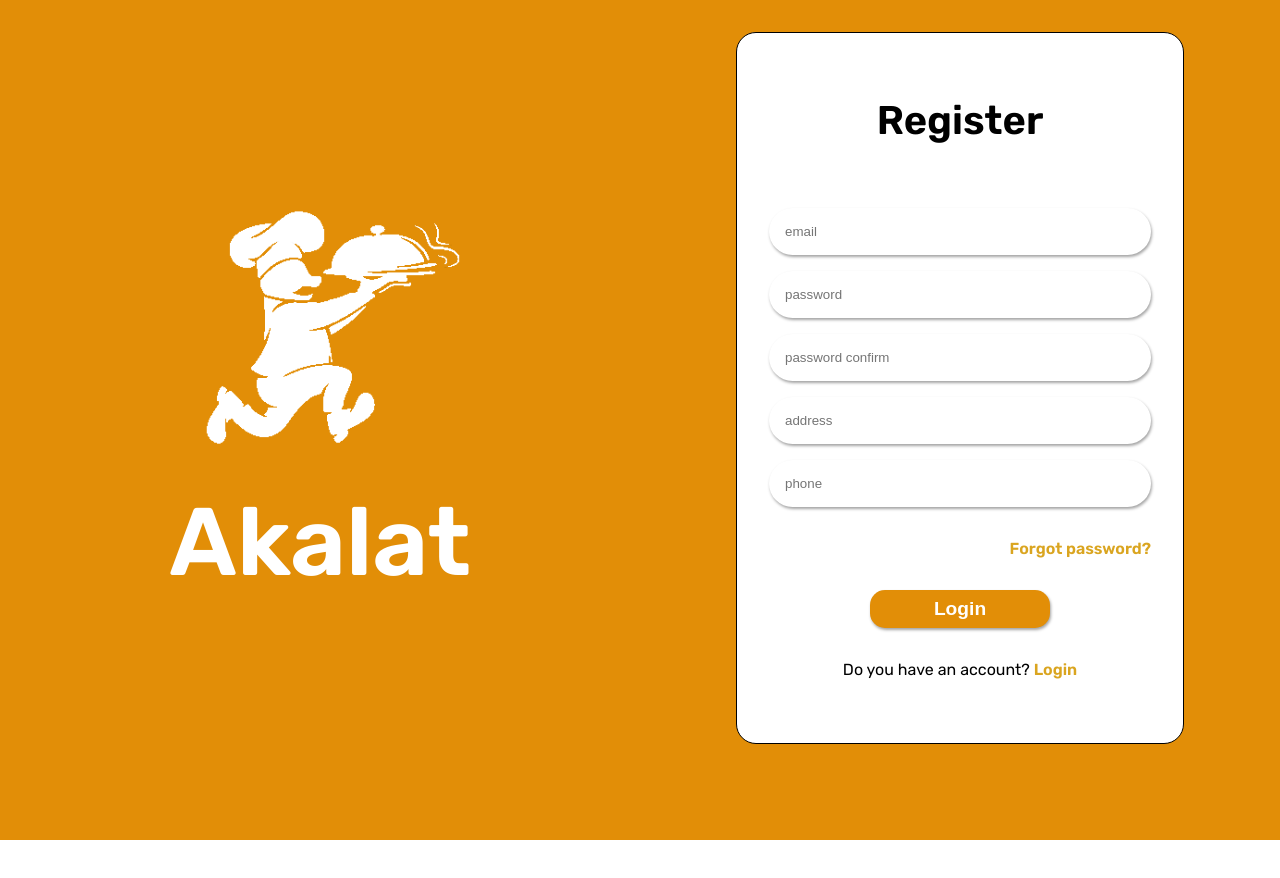
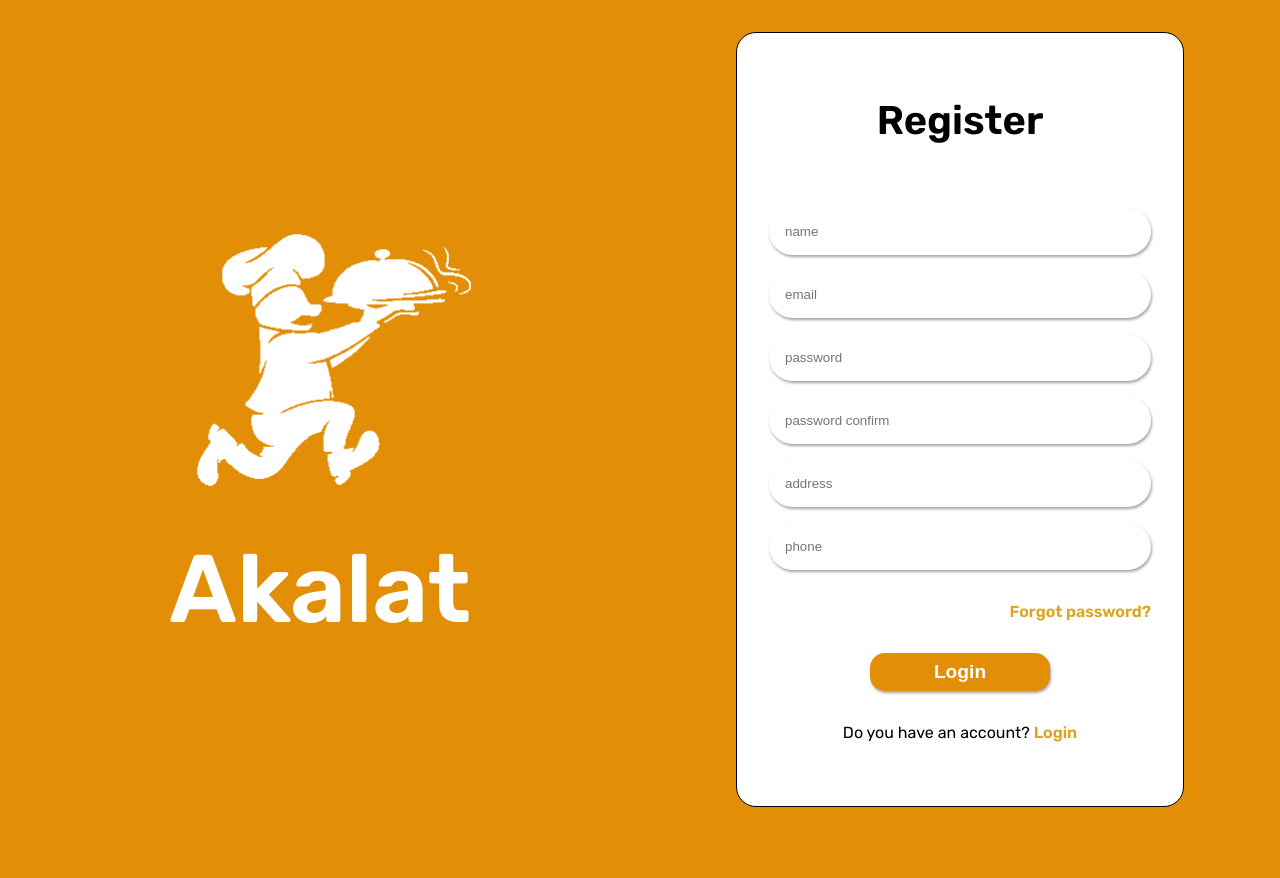
Before and after one commit to MoWafy001/akalat-frontend, a React (Create React App) app: page /register in a window 1280 px wide. Shown: the top 878 px of the page. Before the commit the page ends 840 px from the top, so only its background shows below. Built offline with nearby package versions, Linux system fonts and the light colour scheme.

Commit message:
feat: add login and register logic

```diff
--- a/package.json
+++ b/package.json
@@ -15,6 +15,7 @@
     "react-router-dom": "^6.11.1",
     "react-scripts": "5.0.1",
     "react-slideshow-image": "^4.2.1",
+    "react-toastify": "^9.1.2",
     "sass": "^1.62.1",
     "typescript": "^4.9.5",
     "web-vitals": "^2.1.4"
--- a/src/App.tsx
+++ b/src/App.tsx
@@ -1,6 +1,7 @@
 import { BrowserRouter, Route, Routes } from "react-router-dom";
 import "./App.scss";
 import "react-slideshow-image/dist/styles.css";
+import "react-toastify/dist/ReactToastify.css";
 import { Layout } from "./pages/Layout";
 import { Home } from "./pages/Home";
 import { Restaurants } from "./pages/Resturants";
@@ -13,9 +14,12 @@ import { Reviews } from "./pages/Reviews";
 import { Account } from "./pages/account";
 import { Login } from "./pages/Login";
 import { Register } from "./pages/Register";
+import { ToastContainer } from "react-toastify";
 
 function App() {
   return (
+    <>
+      <ToastContainer />
       <BrowserRouter>
         <Routes>
           {/* Login & Register */}
@@ -38,6 +42,7 @@ function App() {
           <Route path="*" element={<>not found</>} />
         </Routes>
       </BrowserRouter>
+    </>
   );
 }
 
--- /dev/null
+++ b/src/config/index.ts
@@ -0,0 +1,11 @@
+const API_URL = "http://localhost:4000/api/v1/";
+
+export const config = {
+  api: {
+    url: API_URL,
+    user: {
+      register: API_URL + "user/register",
+      login: API_URL + "user/login",
+    },
+  },
+};
--- a/src/pages/Login.tsx
+++ b/src/pages/Login.tsx
@@ -1,13 +1,50 @@
-import { Link } from "react-router-dom";
+import { Link, useNavigate } from "react-router-dom";
+import { toast } from "react-toastify";
+import { config } from "../config";
 
 export const Login = () => {
+  const navigate = useNavigate();
+
+  const handleLogin = async (e: any) => {
+    e.preventDefault();
+    const form = e.target;
+    const email = form.email.value;
+    const password = form.password.value;
+
+    return await fetch(form.action, {
+      method: "POST",
+      headers: {
+        "Content-Type": "application/json",
+      },
+      body: JSON.stringify({ email, password }),
+    })
+      .then((res) => res.json())
+      .then((res) => {
+        if (res.success) {
+          toast.success("Login successful");
+          localStorage.setItem("token", res.token);
+          localStorage.setItem("user", JSON.stringify(res.record));
+          return navigate("/");
+        } else {
+          toast.error(res.error);
+        }
+      })
+      .catch((err) => {
+        toast.error("Something went wrong");
+      });
+  };
+
   return (
     <div className="auth-container">
       <div className="banner-half">
         <img src="/akalat-logo.png" />
         <h1>Akalat</h1>
       </div>
-      <div className="auth-input">
+      <form
+        className="auth-input"
+        action={config.api.user.login}
+        onSubmit={handleLogin}
+      >
         <h2>Login</h2>
         <div className="inputs">
           <input type="text" name="email" placeholder="email" />
@@ -24,7 +61,7 @@ export const Login = () => {
         <div className="notice">
           Don't have an account? <Link to="/register">Register</Link>
         </div>
-      </div>
+      </form>
     </div>
   );
 };
--- a/src/pages/Register.tsx
+++ b/src/pages/Register.tsx
@@ -1,20 +1,77 @@
-import { Link } from "react-router-dom";
+import { Link, useNavigate } from "react-router-dom";
+import { config } from "../config";
+import { toast } from "react-toastify";
 
 export const Register = () => {
+  const navigate = useNavigate();
+
+  const handleRegister = async(e: any) => {
+    e.preventDefault();
+    const form = e.target;
+    const name = form.name.value;
+    const email = form.email.value;
+    const password = form.password.value;
+    const passwordConfirm = form["password-confirm"].value;
+    const address = form.address.value;
+    const phone = form.phone.value;
+
+    if (password !== passwordConfirm) {
+      toast.error("Passwords do not match");
+      return;
+    }
+
+    return await fetch(form.action, {
+      method: "POST",
+      headers: {
+        "Content-Type": "application/json",
+      },
+      body: JSON.stringify({ name, email, password, address, phone }),
+    })
+      .then((res) => res.json())
+      .then((res) => {
+        if (res.success) {
+          toast.success("Account created successfully");
+          toast.info("Please login to continue");
+          return navigate("/login");
+        } else {
+          toast.error(res.error);
+        }
+      })
+      .catch((err) => {
+        toast.error("Something went wrong");
+      });
+  };
+
   return (
     <div className="auth-container">
       <div className="banner-half">
         <img src="/akalat-logo.png" />
         <h1>Akalat</h1>
       </div>
-      <div className="auth-input">
+      <form
+        className="auth-input"
+        action={config.api.user.register}
+        method="POST"
+        onSubmit={handleRegister}
+      >
         <h2>Register</h2>
         <div className="inputs">
-          <input type="text" name="email" placeholder="email" />
-          <input type="password" name="password" placeholder="password" />
-          <input type="password" placeholder="password confirm" />
-          <input type="text" name="address" placeholder="address" />
-          <input type="text" name="phone" placeholder="phone" />
+          <input required type="text" name="name" placeholder="name" />
+          <input required type="email" name="email" placeholder="email" />
+          <input
+            required
+            type="password"
+            name="password"
+            placeholder="password"
+          />
+          <input
+            required
+            type="password"
+            placeholder="password confirm"
+            name="password-confirm"
+          />
+          <input required type="text" name="address" placeholder="address" />
+          <input required type="text" name="phone" placeholder="phone" />
         </div>
         <Link to="/forgot" className="forgot-link">
           Forgot password?
@@ -27,7 +84,7 @@ export const Register = () => {
         <div className="notice">
           Do you have an account? <Link to="/login">Login</Link>
         </div>
-      </div>
+      </form>
     </div>
   );
 };
```
Also changed, not shown: 1 other file (tests, documents, lock files or other folders). Lines whose indentation alone changed are shown as unchanged.
